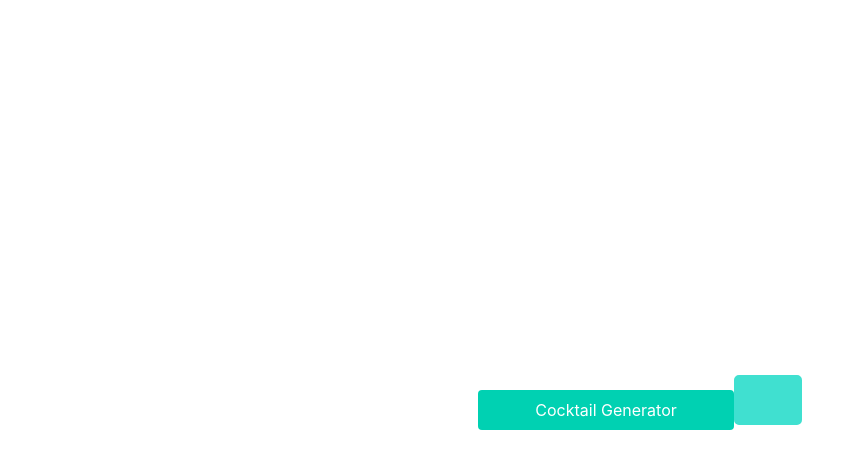
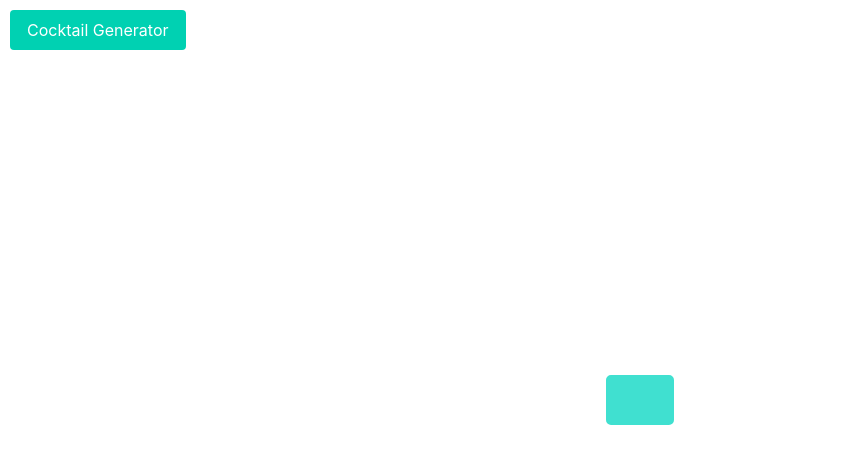
Before and after one commit to viren15152/Random-Cocktail-Generator-Viren, a plain HTML site: page index.html in a window 1280 px wide. Shown: the whole page, without its empty margins (0-855 px from the left). Drawn offline with nearby package versions, Linux system fonts and the light colour scheme.

Commit message:
CSS changed position of the button

```diff
--- a/assets/style.css
+++ b/assets/style.css
@@ -32,9 +32,19 @@ html {
   }
 
 #generateButton {
-    margin-top: 20px;
-    width: 20%;
-    max-width: 100%;
+    position: fixed;
+    top: 10px;
+    left: 10px;
+    margin-top: 0;
+    width: auto;
+    max-width: none;
+  }
+
+  @media screen and (max-width: 600px) {
+    h1 {
+      font-size: 1.5rem; /* Adjust the font size for smaller screens */
+    }
+
   }
 
   #cocktail h1 {
```
Also changed, not shown: index.html (line endings or trailing spaces).
